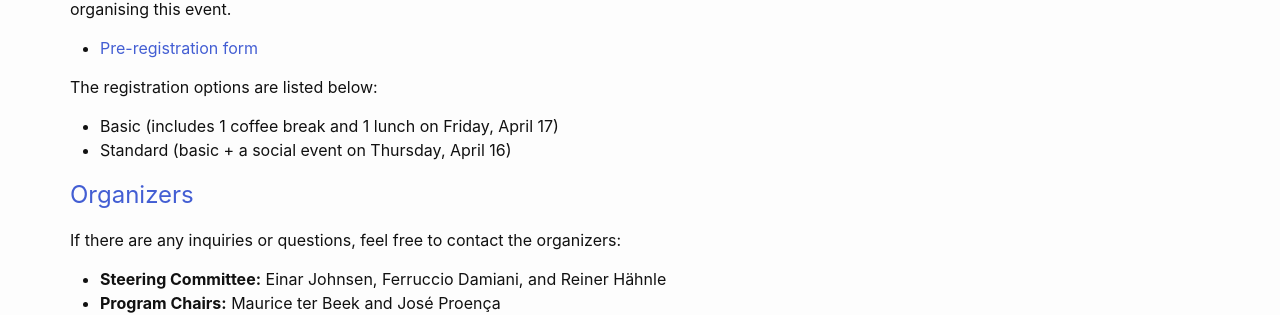
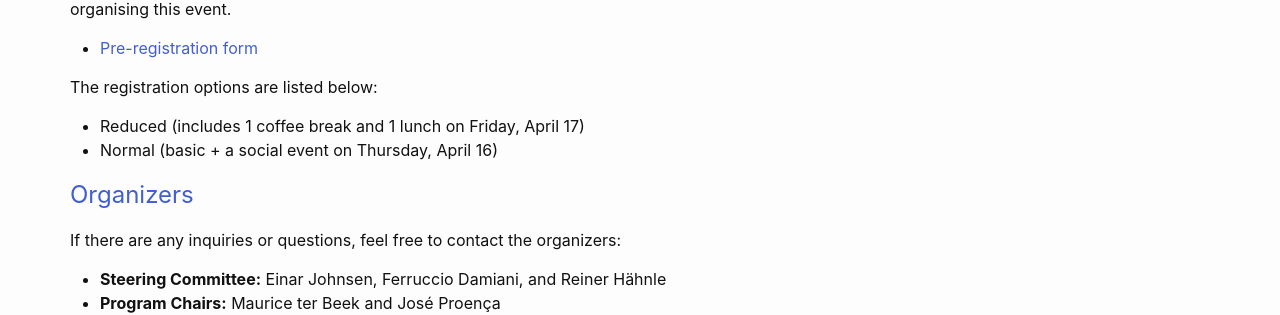
Before and after one commit to apm-workshop/at-etaps2026, a Jekyll site: the page built from _pages/index.md, in a window 1280 px wide. Shown: the part 1424-1739 px from the top of the page. Built offline with Jekyll 4.4.1, drawn with Linux system fonts in a browser that asks for light colours.

Commit message:
Update index.md

```diff
--- a/_pages/index.md
+++ b/_pages/index.md
@@ -47,8 +47,8 @@ The official registration and prices are not yet available. However, we invite y
 
 The registration options are listed below:
 
- - Basic (includes 1 coffee break and 1 lunch on Friday, April 17)
- - Standard (basic + a social event on Thursday, April 16)
+ - Reduced (includes 1 coffee break and 1 lunch on Friday, April 17)
+ - Normal (basic + a social event on Thursday, April 16)
 
 
 <!--
```
